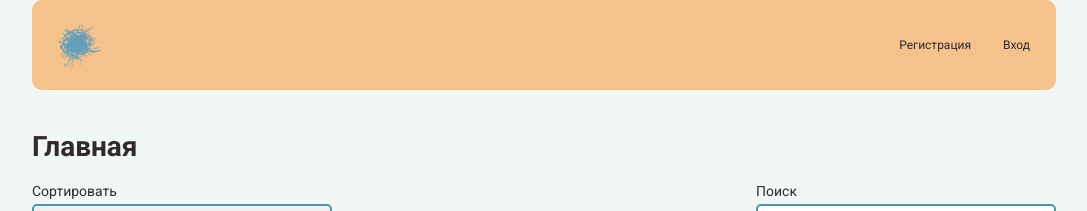
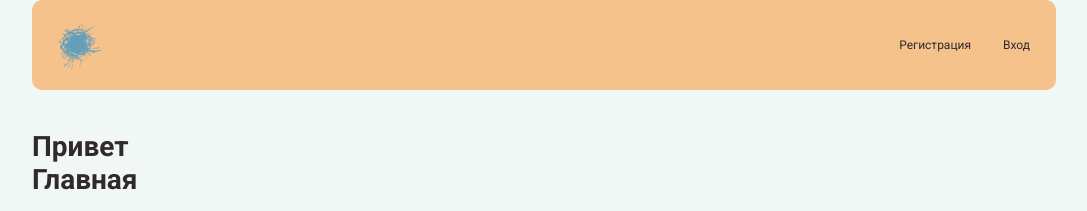
Before and after one commit to Pe4enka9/habr-react, a React (Vite) app: page / in a window 1280 px wide. Shown: the top 211 px of the page, without its empty margins (96-1183 px from the left). Built offline with nearby package versions, Linux system fonts and the light colour scheme; no server answers.

Commit message:
Проверка deploy

```diff
--- a/src/components/Main.jsx
+++ b/src/components/Main.jsx
@@ -20,6 +20,7 @@ export default function Main({apiUrl}) {
 
     return (
         <>
+            <h1>Привет</h1>
             <h1 className="mb-2">Главная</h1>
 
             <div className="filters mb-2">
```
